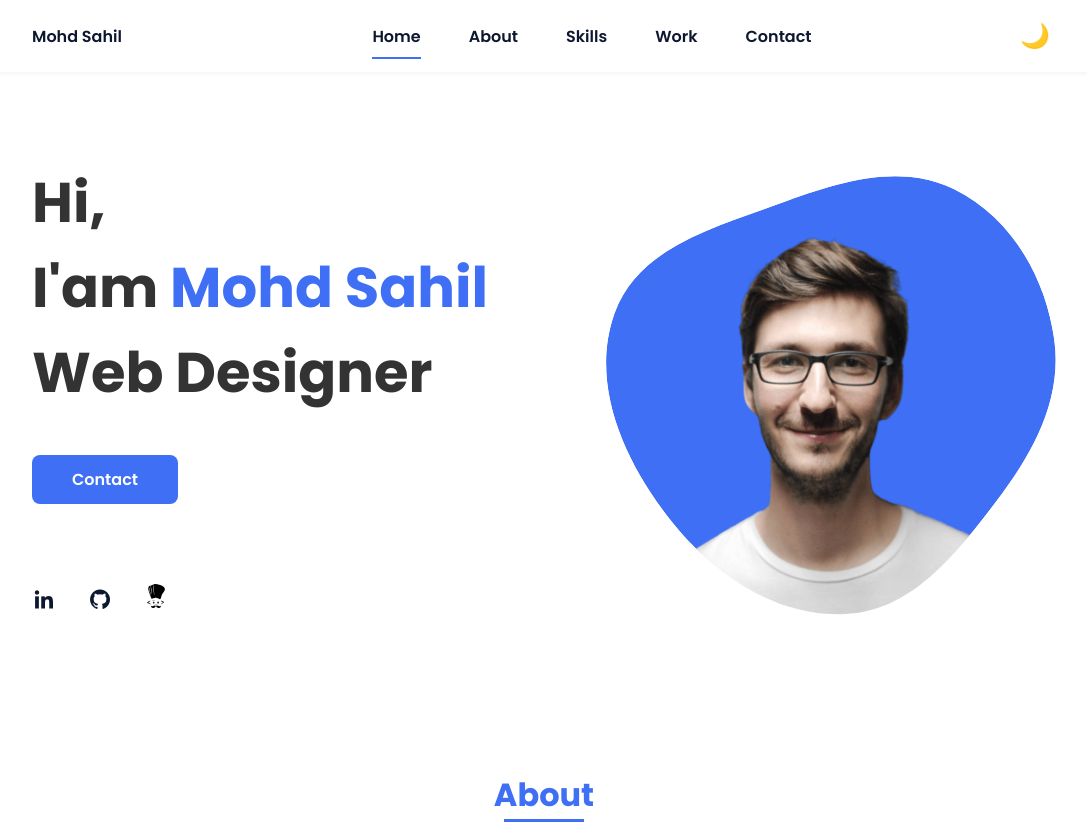
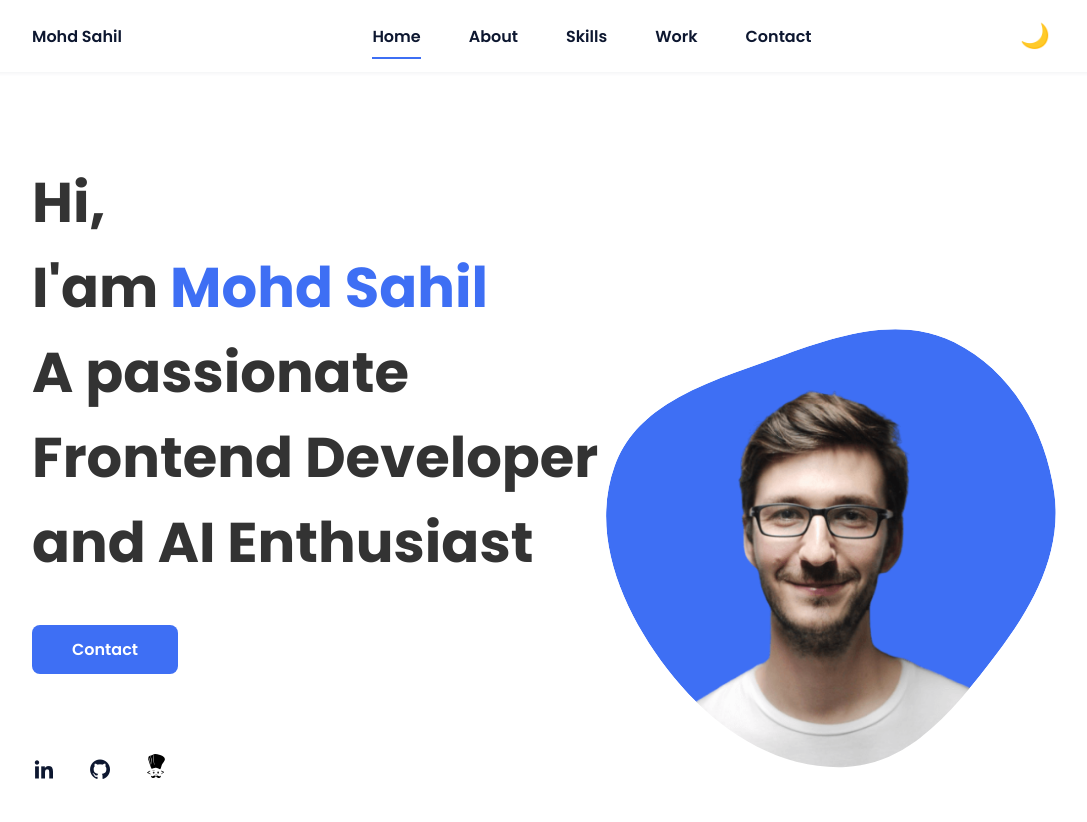
Before and after one commit to radecoder/ptf, a plain HTML site: page index.html in a window 1280 px wide. Shown: the top 822 px of the page, without its empty margins (96-1183 px from the left). Drawn offline with nearby package versions, Linux system fonts and the light colour scheme.

Commit message:
chnged home title

```diff
--- a/index.html
+++ b/index.html
@@ -49,7 +49,7 @@
         <!--===== HOME =====-->
         <section class="home bd-grid" id="home">
             <div class="home__data">
-                <h1 class="home__title">Hi,<br>I'am <span class="home__title-color">Mohd Sahil</span><br> Web Designer
+                <h1 class="home__title">Hi,<br>I'am <span class="home__title-color">Mohd Sahil</span><br> A passionate <br>Frontend Developer <br>and AI Enthusiast
                 </h1>
 
                 <a href="#" class="button">Contact</a>
```
